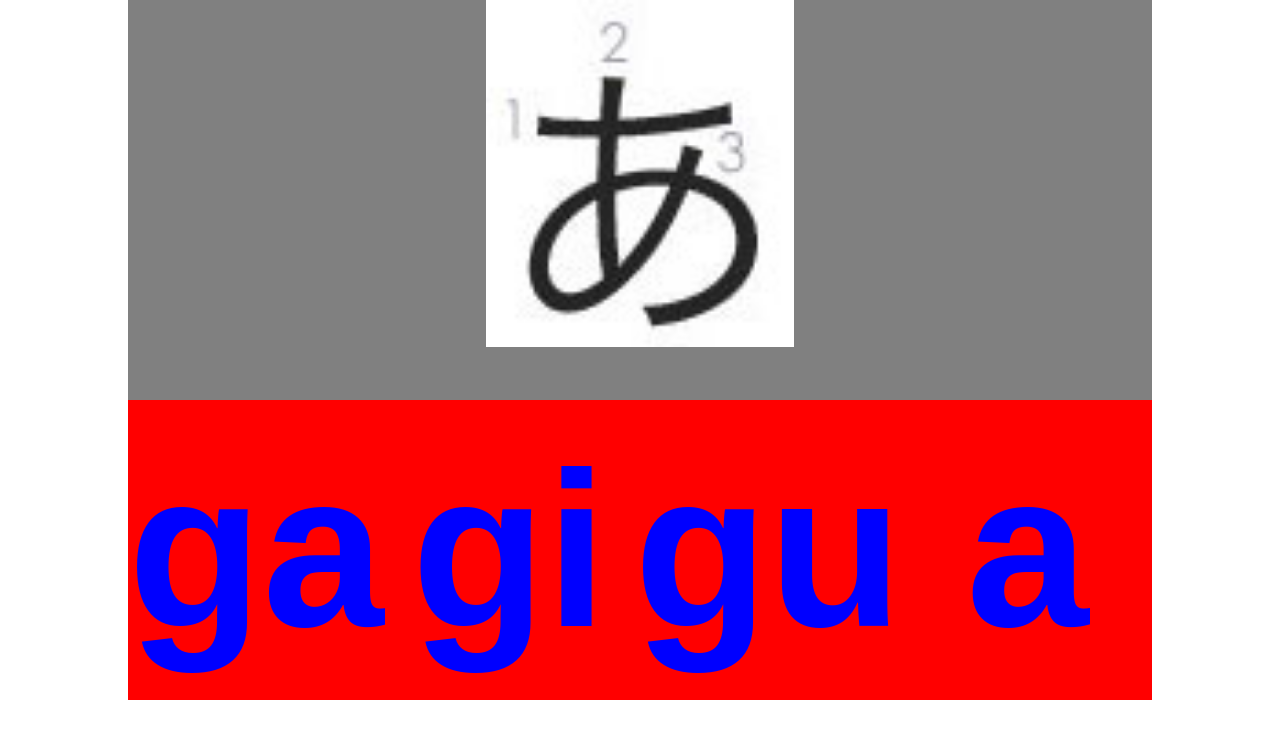
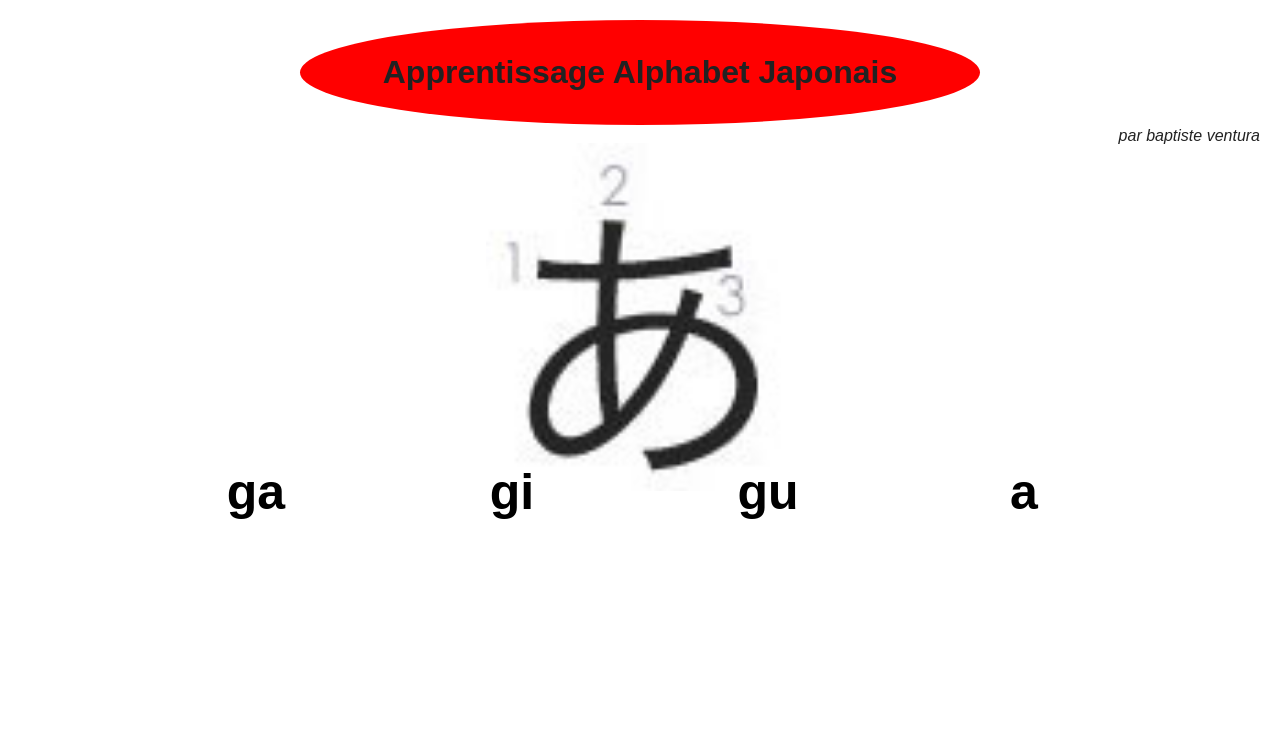
Before and after one commit to geasseur/quizz, a plain HTML site: page index.html in a window 1280 px wide. Drawn offline with nearby package versions, Linux system fonts and the light colour scheme.

Commit message:
fonction pour corriger le dédoublement terminé, css mis à jour

```diff
--- a/css/style.css
+++ b/css/style.css
@@ -1,27 +1,46 @@
 
+body{
+}
+h1{
+  text-align: center;
+  width: 50%;
+  margin: auto;
+  border-radius: 100%;
+  padding: 30px;
+  background-color: red;
+
+}
+header{
+  background-color: white;
+  text-align: right;
+  margin:20px;
+}
 #interface{
     width: 80%;
     margin: auto;
-    background-color: grey;
 }
 .signe{
   width : 30%;
-  height: 300px;
-  background-color: red;
+  height: 50px;
   display: flex;
   justify-content: center;
   align-items: center;
 }
 
 .reponseSigne{
-  font-size: 220px;
-  color : blue;
+  text-align: center;
+  width: 100%;
+  font-size: 50px;
+  color : black;
 }
 
 #question{
   margin: auto;
   width: 30%;
   height: 300px;
+  display: flex;
+  justify-content: center;
+  align-items: center;
 }
 #imgQuestion{
   width: 100%;
@@ -31,6 +50,5 @@
   margin-top: 100px;
   display: flex;
   flex-direction: row;
-  justify-content: space-around;
-  align-items: center;
+  margin: 0 0 50px 0;
 }
--- a/index.html
+++ b/index.html
@@ -16,6 +16,10 @@
         <script src="js/vendor/modernizr-2.8.3.min.js"></script>
     </head>
     <body onload="chargementTableau()">
+      <header>
+        <h1>Apprentissage Alphabet Japonais</h1>
+        <i>par baptiste ventura</i>
+      </header>
       <section id="interface">
         <div id="question">
           <img id="imgQuestion" src="" alt="">
--- a/js/apprentissageObjet.js
+++ b/js/apprentissageObjet.js
@@ -78,25 +78,26 @@ function rangementSigne(signeQuestion, choixReponse){
   }
   this.verificationDouble = function(){
     console.log("entre verification");
-    console.log(signe.japon.length);
-    for (let i = 0; i < tabReponses.length; i++) {
-      console.log("i = "+i);
-      var test = 0;
-      for (let j = 0; j < signe.japon.length; j++) {
-        console.log("j: "+j);
-        console.log("test = "+test)
-        if (tabReponses[i] == signe.japon[j]["latin"]) {
-          test++;
-          console.log("test= "+test);
-          if (test == 2) {
-            console.log("nouveau!!!!!!!!!!!!!");
-            nouveauRangement.dispositionLettre();
-            nouveauRangement.dispositionBonneReponse(choixReponse);
-          }
-        }
-      }
+    tabReponses.sort();
+    console.log(tabReponses);
+    if (tabReponses[0] == tabReponses[1] || tabReponses[1] == tabReponses[2] || tabReponses[2] == tabReponses[3]){
+      console.log("nouveau!!!!!!!!!!!!!");
+      relance();
     }
   }
+}
+
+//fonction relançant la sélection des réponses en cas de répétition
+function relance(){
+  console.log("relance");
+  for (var i = 0; i < tabReponses.length; i++) {
+    tabReponses[i] = "vide";
+    listeReponse[i].innerHTML="";
+  }
+  var nouveauRangement2 = new rangementSigne(signeQuestion);
+  nouveauRangement2.dispositionLettre();
+  nouveauRangement2.dispositionBonneReponse(choixReponse);
+  nouveauRangement2.verificationDouble();
 }
 
 
```
